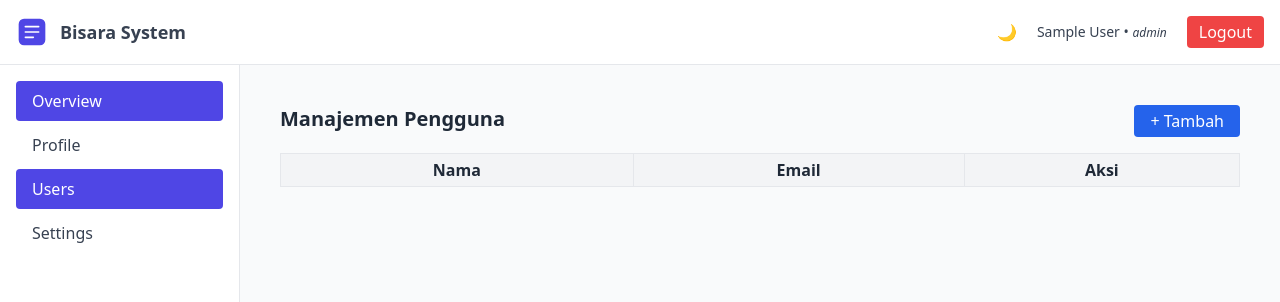
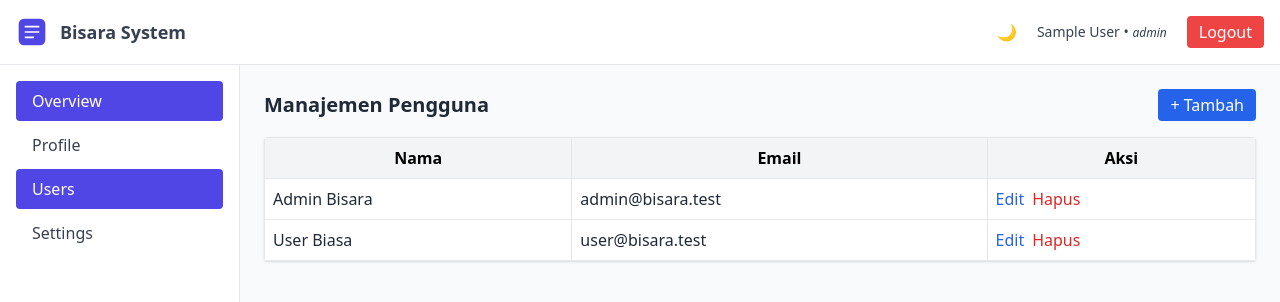
Before and after one commit to bisaraid/bisara-system, a React (Vite) app: page /dashboard/users in a window 1280 px wide. Shown: the top 302 px of the page. Built offline with nearby package versions, Linux system fonts and the light colour scheme; sample sign-in values are in the browser's storage.

Commit message:
Refactor Users component to use functional state

```diff
--- a/src/pages/Users.jsx
+++ b/src/pages/Users.jsx
@@ -1,68 +1,97 @@
-import { useState, useEffect } from 'react'
+import React, { useEffect, useState } from 'react'
+import Modal from '../components/Modal'
 import { loadData, saveData } from '../utils/localStorageUtils'
+import Table from '../components/Table'
 
 export default function Users() {
-  const [users, setUsers] = useState(loadData('users'))
-  const [modalOpen, setModalOpen] = useState(false)
+  const [users, setUsers] = useState(() => {
+    const data = loadData('users')
+    if (data.length === 0) {
+      // initial sample
+      const sample = [
+        { id: 1, name: 'Admin Bisara', email: 'admin@bisara.test' },
+        { id: 2, name: 'User Biasa', email: 'user@bisara.test' }
+      ]
+      saveData('users', sample)
+      return sample
+    }
+    return data
+  })
+
+  const [open, setOpen] = useState(false)
   const [form, setForm] = useState({ id: null, name: '', email: '' })
 
   useEffect(() => {
     saveData('users', users)
   }, [users])
 
-  const handleSave = () => {
-    if (form.id) {
-      setUsers(users.map((u) => (u.id === form.id ? form : u)))
-    } else {
-      setUsers([...users, { ...form, id: Date.now() }])
-    }
-    setModalOpen(false)
+  const openCreate = () => {
     setForm({ id: null, name: '', email: '' })
+    setOpen(true)
   }
 
-  const handleDelete = (id) => setUsers(users.filter((u) => u.id !== id))
+  const openEdit = (u) => {
+    setForm(u)
+    setOpen(true)
+  }
+
+  const handleSave = () => {
+    if (!form.name.trim() || !form.email.trim()) {
+      alert('Nama dan email wajib diisi')
+      return
+    }
+    if (form.id) {
+      setUsers((s) => s.map((it) => (it.id === form.id ? form : it)))
+    } else {
+      setUsers((s) => [...s, { ...form, id: Date.now() }])
+    }
+    setOpen(false)
+  }
+
+  const handleDelete = (id) => {
+    if (!confirm('Yakin ingin menghapus?')) return
+    setUsers((s) => s.filter((u) => u.id !== id))
+  }
 
   return (
-    <div className="p-4">
-      <div className="flex justify-between mb-4">
+    <div>
+      <div className="flex justify-between mb-4 items-center">
         <h2 className="text-xl font-bold text-gray-800 dark:text-white">Manajemen Pengguna</h2>
-        <button onClick={() => setModalOpen(true)} className="bg-blue-600 text-white px-4 py-1 rounded">+ Tambah</button>
+        <button onClick={openCreate} className="px-3 py-1 bg-blue-600 text-white rounded">+ Tambah</button>
       </div>
-      <table className="w-full border border-gray-300 dark:border-gray-600 text-gray-800 dark:text-gray-100">
+
+      <Table>
         <thead className="bg-gray-100 dark:bg-gray-700">
           <tr>
-            <th className="border px-2 py-1">Nama</th>
-            <th className="border px-2 py-1">Email</th>
-            <th className="border px-2 py-1">Aksi</th>
+            <th className="p-2 border">Nama</th>
+            <th className="p-2 border">Email</th>
+            <th className="p-2 border">Aksi</th>
           </tr>
         </thead>
-        <tbody>
+        <tbody className="text-gray-800 dark:text-gray-100">
           {users.map((u) => (
             <tr key={u.id}>
-              <td className="border px-2 py-1">{u.name}</td>
-              <td className="border px-2 py-1">{u.email}</td>
-              <td className="border px-2 py-1">
-                <button onClick={() => { setForm(u); setModalOpen(true); }} className="text-blue-600">Edit</button>
-                <button onClick={() => handleDelete(u.id)} className="text-red-600 ml-2">Hapus</button>
+              <td className="p-2 border">{u.name}</td>
+              <td className="p-2 border">{u.email}</td>
+              <td className="p-2 border">
+                <button onClick={() => openEdit(u)} className="text-blue-600 mr-2">Edit</button>
+                <button onClick={() => handleDelete(u.id)} className="text-red-600">Hapus</button>
               </td>
             </tr>
           ))}
         </tbody>
-      </table>
+      </Table>
 
-      {modalOpen && (
-        <div className="fixed inset-0 bg-black/50 flex items-center justify-center">
-          <div className="bg-white dark:bg-gray-800 p-4 rounded shadow w-80">
-            <h3 className="mb-2">{form.id ? 'Edit Pengguna' : 'Tambah Pengguna'}</h3>
-            <input className="w-full p-2 mb-2 border rounded" placeholder="Nama" value={form.name} onChange={(e) => setForm({ ...form, name: e.target.value })}/>
-            <input className="w-full p-2 mb-2 border rounded" placeholder="Email" value={form.email} onChange={(e) => setForm({ ...form, email: e.target.value })}/>
-            <div className="flex justify-end gap-2">
-              <button onClick={() => setModalOpen(false)} className="px-3 py-1 bg-gray-400 text-white rounded">Batal</button>
-              <button onClick={handleSave} className="px-3 py-1 bg-blue-600 text-white rounded">Simpan</button>
-            </div>
+      <Modal open={open} onClose={() => setOpen(false)} title={form.id ? 'Edit Pengguna' : 'Tambah Pengguna'}>
+        <div className="space-y-2">
+          <input className="w-full p-2 border rounded bg-white dark:bg-gray-700" placeholder="Nama" value={form.name} onChange={(e) => setForm({ ...form, name: e.target.value })} />
+          <input className="w-full p-2 border rounded bg-white dark:bg-gray-700" placeholder="Email" value={form.email} onChange={(e) => setForm({ ...form, email: e.target.value })} />
+          <div className="flex justify-end gap-2">
+            <button onClick={() => setOpen(false)} className="px-3 py-1 bg-gray-400 text-white rounded">Batal</button>
+            <button onClick={handleSave} className="px-3 py-1 bg-blue-600 text-white rounded">Simpan</button>
           </div>
         </div>
-      )}
+      </Modal>
     </div>
   )
 }
```
